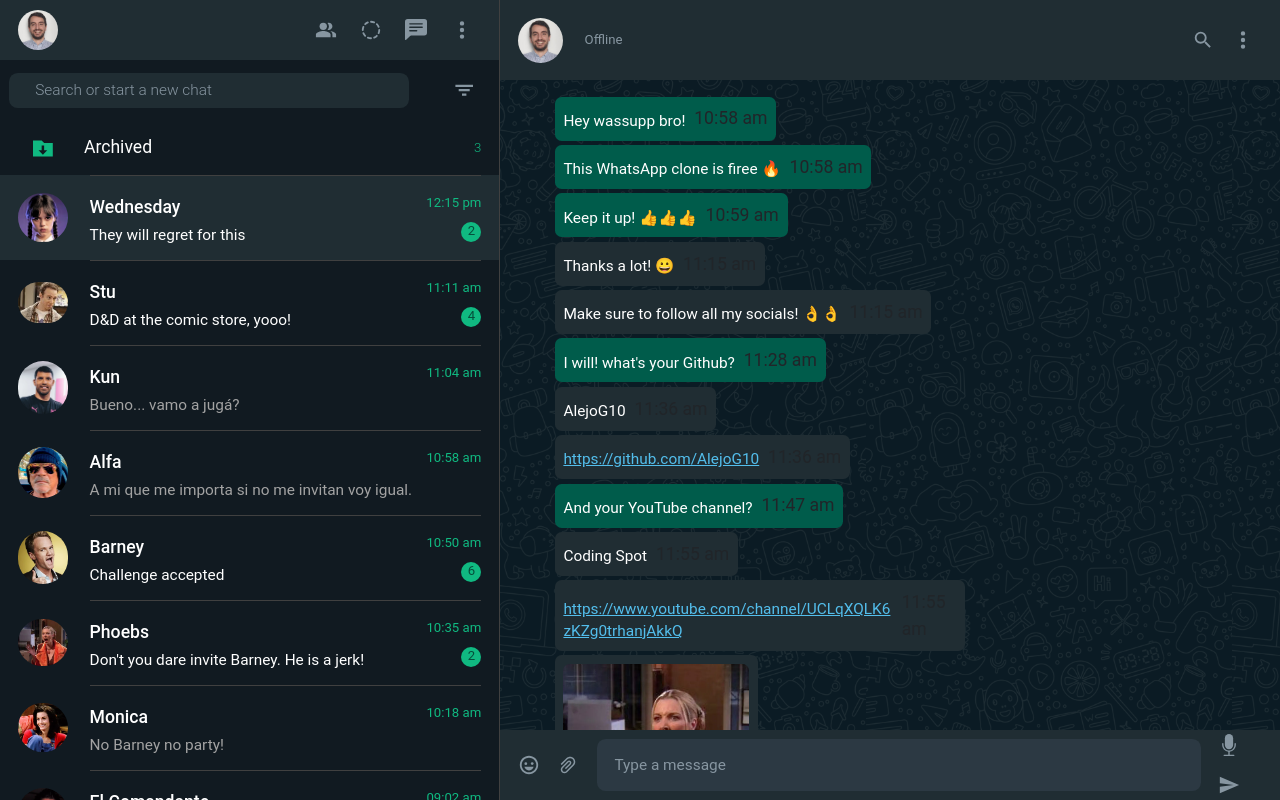
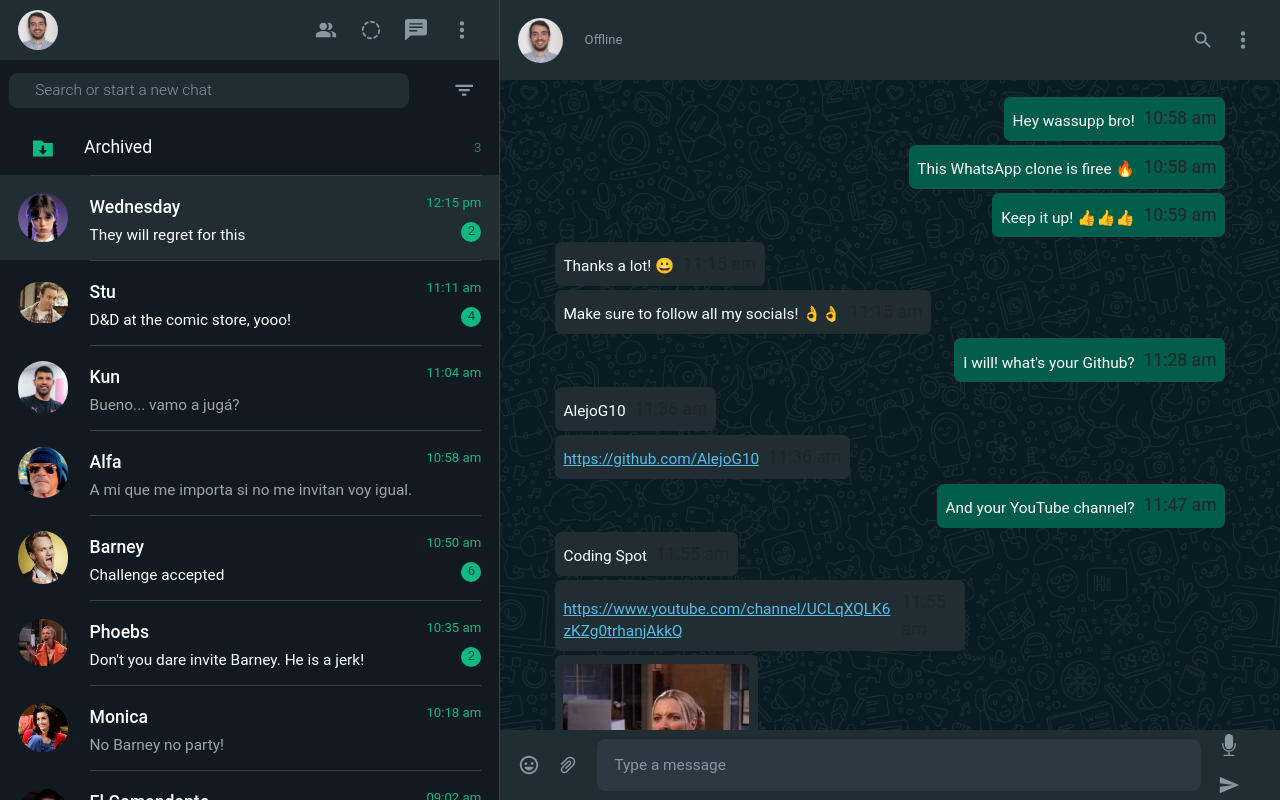
Before and after one commit to martinezmaneiro/whatsapp-clone, a React (Create React App) app: page / in a window 1280 px wide. Built offline with nearby package versions, Linux system fonts and the light colour scheme.

Commit message:
[ADDED] message alignment by author

```diff
--- a/src/components/main-screen/Message.js
+++ b/src/components/main-screen/Message.js
@@ -1,7 +1,7 @@
 const Message =({ msg, time, img, isLink, sent})=> {
     return (
         <div className={`flex justify-center items-center rounded-md w-fit my-1 ${
-            sent ? 'bg-[#005C4B]' : 'bg-[#202d33]'
+            sent ? 'bg-[#005C4B] ml-auto' : 'bg-[#202d33] mr-auto'
         }`}>
             {img ?
                 (<div className="relative w-100 p-2">
```
